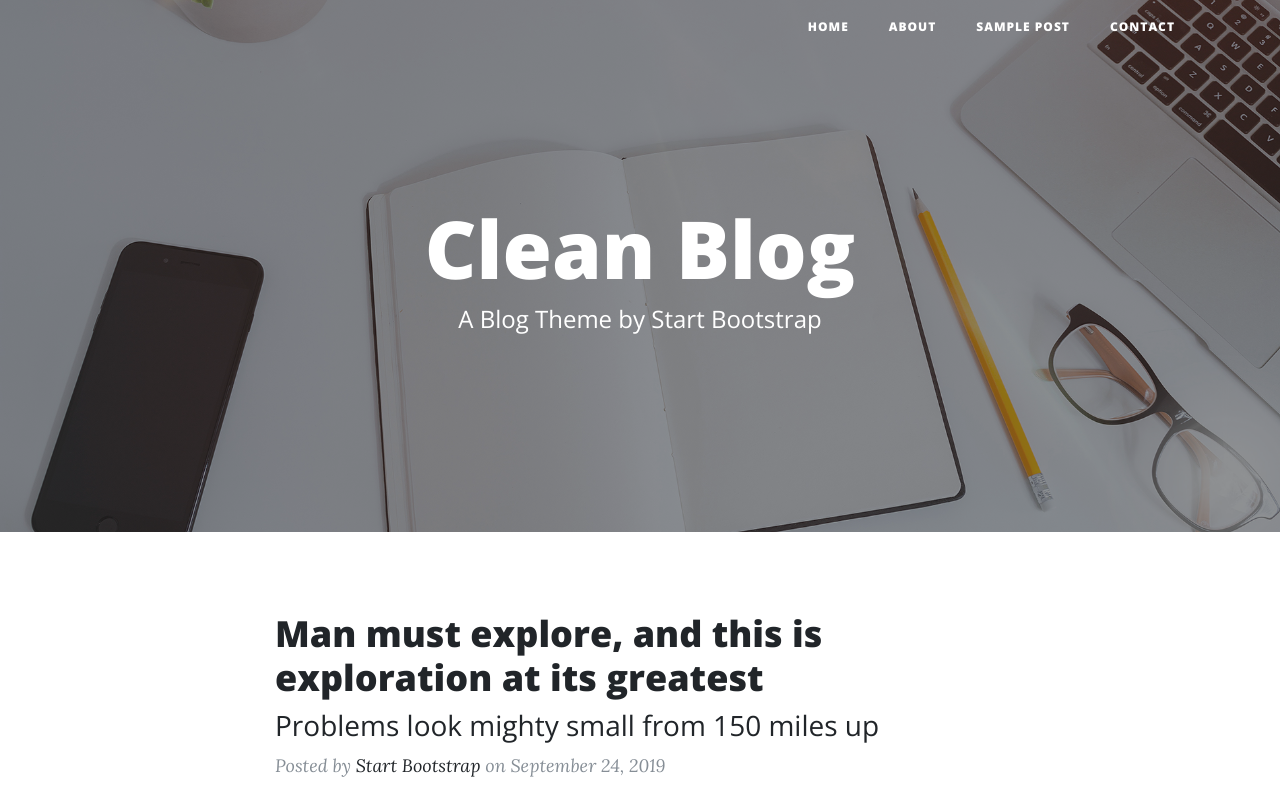
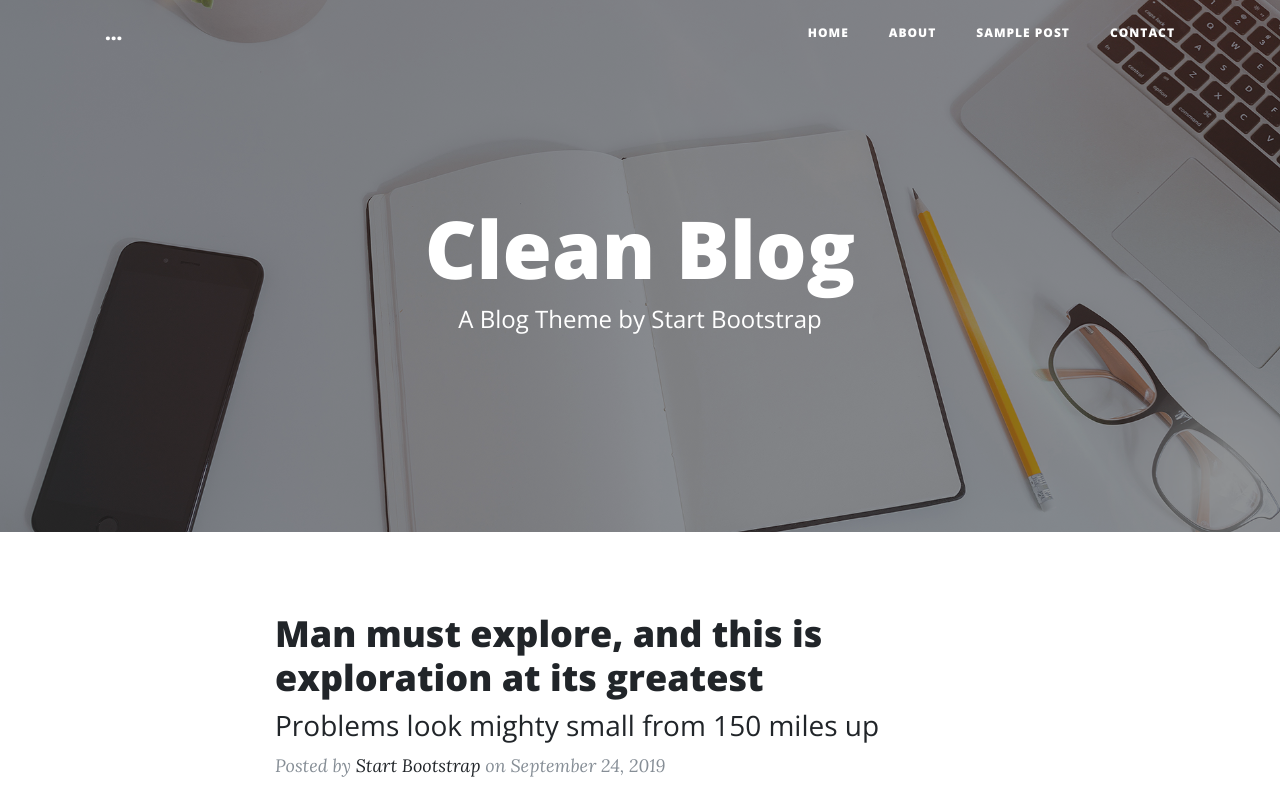
Before and after one commit to khakimh/tes, a website: page index.html in a window 1280 px wide. Shown: the top 800 px of the page. Drawn offline with nearby package versions, Linux system fonts and the light colour scheme.

Commit message:
Update index.html

```diff
--- a/index.html
+++ b/index.html
@@ -28,7 +28,7 @@
   <!-- Navigation -->
   <nav class="navbar navbar-expand-lg navbar-light fixed-top" id="mainNav">
     <div class="container">
-      <!-- <a class="navbar-brand" href="index.html">MKH</a> -->
+      <a class="navbar-brand" href="index.html">...</a>
       <button class="navbar-toggler navbar-toggler-right" type="button" data-toggle="collapse" data-target="#navbarResponsive" aria-controls="navbarResponsive" aria-expanded="false" aria-label="Toggle navigation">
         Menu
         <i class="fas fa-bars"></i>
```
